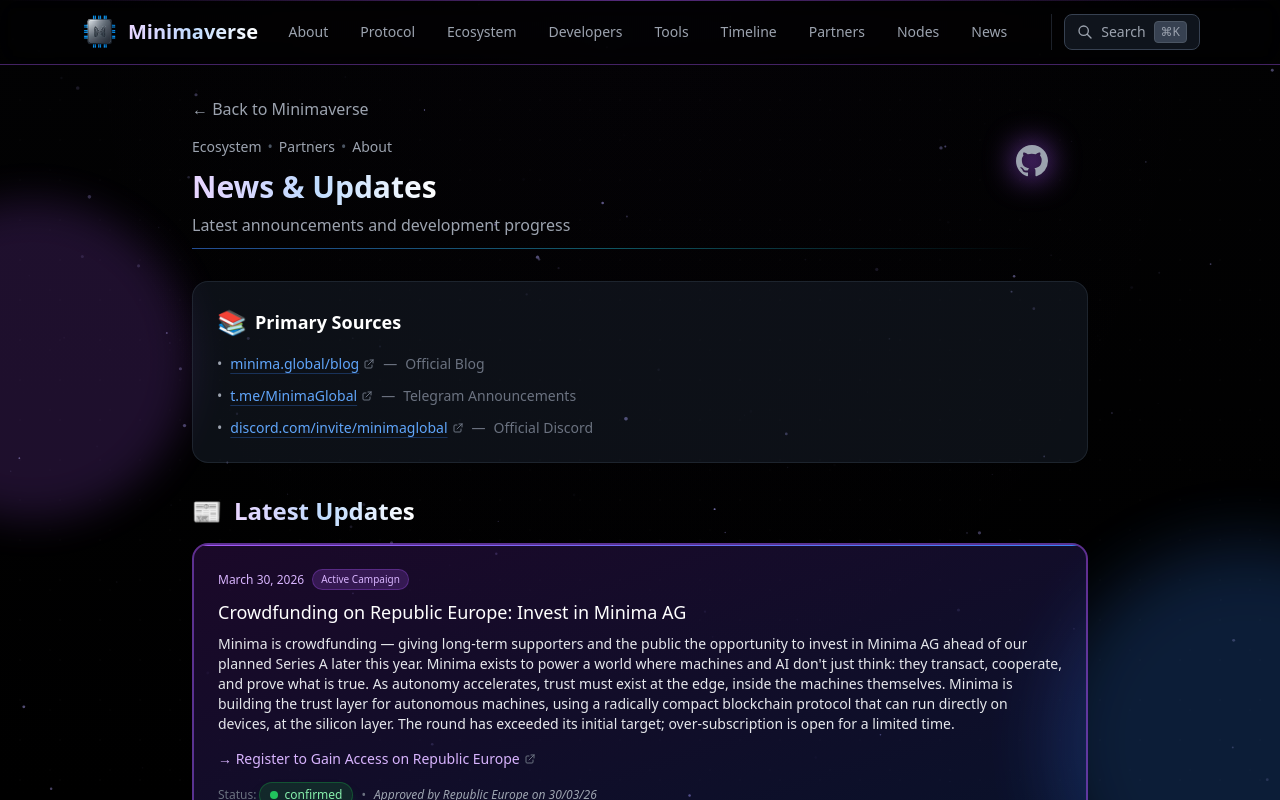
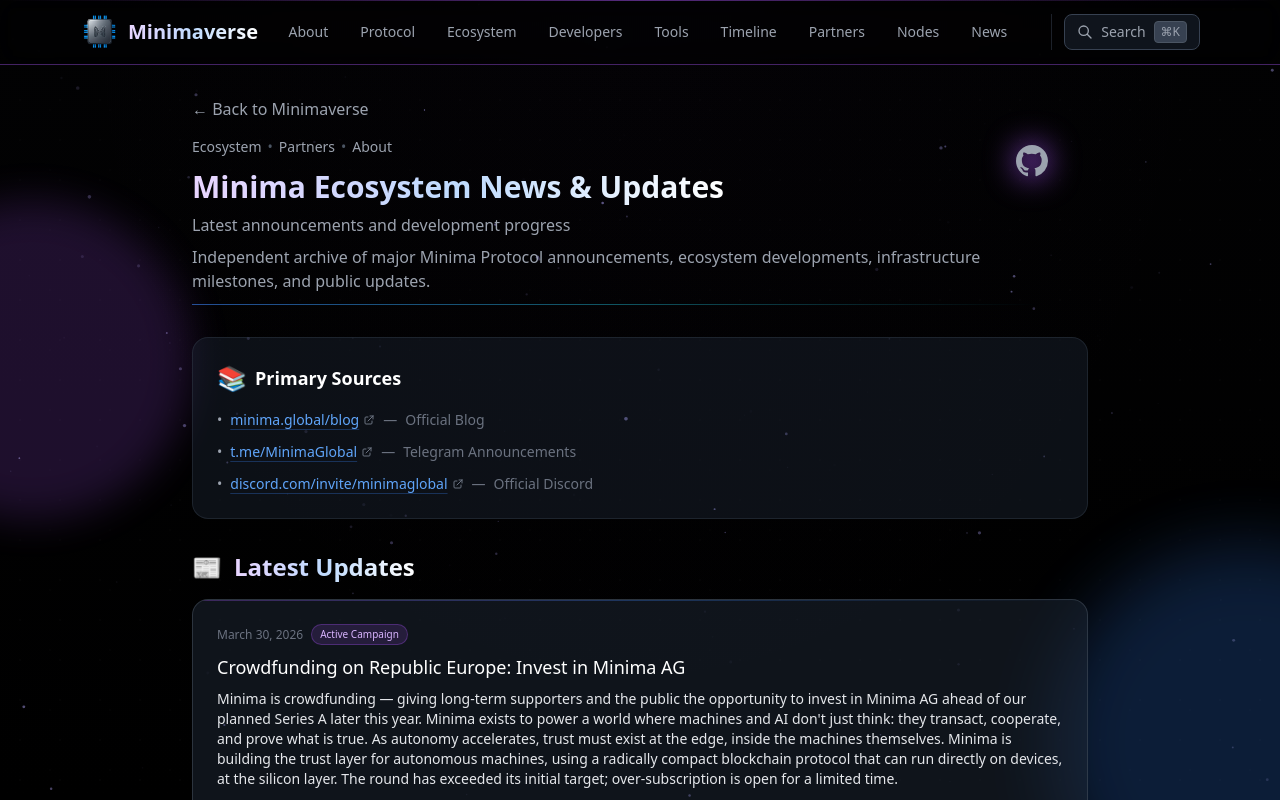
Before and after one commit to KuA1bo/minimaverse-site, a Next.js app: page /news in a window 1280 px wide. Shown: the top 800 px of the page. Built offline with nearby package versions, Linux system fonts and the light colour scheme.

Commit message:
update(news): replace page heading

```diff
--- a/src/app/news/page.tsx
+++ b/src/app/news/page.tsx
@@ -1,6 +1,6 @@
 // src/app/news/page.tsx
 // News page - latest updates and announcements about Minima Protocol
-// Updated: Header nav unified with /about style (Ecosystem • Partners • About), section anchors preserved
+// Updated: H1 specificity, intro paragraph, badge text set to "Active Campaign" (compromise styling)
 
 import Link from 'next/link';
 import JsonLd from '@/components/JsonLd';
@@ -96,7 +96,7 @@ export default function NewsPage() {
               <span className="group-hover:-translate-x-1 transition-transform duration-300 inline-block">←</span> Back to Minimaverse
             </Link>
 
-            {/* Internal navigation links - unified style with /about: Ecosystem • Partners • About */}
+            {/* Internal navigation links - unified style with /about */}
             <div className="flex flex-wrap items-center gap-1.5 mb-3 text-sm">
               <Link href="/ecosystem" className="text-gray-400 hover:text-purple-400 transition-colors">Ecosystem</Link>
               <span className="text-gray-600">•</span>
@@ -105,19 +105,26 @@ export default function NewsPage() {
               <Link href="/about" className="text-gray-400 hover:text-purple-400 transition-colors">About</Link>
             </div>
 
+            {/* Updated H1: more specific for SEO entity matching */}
             <h1 className="text-2xl sm:text-3xl font-bold text-white mb-2">
               <span className="bg-gradient-to-r from-purple-200 via-blue-200 to-white bg-clip-text text-transparent">
-                News & Updates
+                Minima Ecosystem News & Updates
               </span>
             </h1>
             <p className="text-gray-400 text-sm sm:text-base">Latest announcements and development progress</p>
+
+            {/* Added intro paragraph: clarifies page intent */}
+            <p className="text-gray-400 text-sm sm:text-base mt-2 leading-relaxed">
+              Independent archive of major Minima Protocol announcements, ecosystem developments,
+              infrastructure milestones, and public updates.
+            </p>
+
             {/* Gradient accent line under subtitle */}
             <span className="absolute bottom-0 left-0 right-0 h-px bg-gradient-to-r from-blue-500/60 via-cyan-400/40 to-transparent" />
           </div>
 
-          {/* GitHub icon - Desktop only (hidden on mobile), unified with homepage */}
+          {/* GitHub icon - Desktop only */}
           <div className="hidden sm:flex items-center justify-end relative -translate-x-10 mt-12 flex-shrink-0">
-            {/* Glow */}
             <div className="absolute inset-0 flex items-center justify-center">
               <div className="w-8 h-8 bg-purple-500/80 rounded-full blur-lg" />
             </div>
@@ -135,7 +142,7 @@ export default function NewsPage() {
         </div>
       </header>
 
-      {/* Primary Sources Box - matches /developers desktop style */}
+      {/* Primary Sources Box */}
       <div className="relative bg-gray-800/40 border border-gray-700/40 rounded-2xl p-6 mb-8
                       transition-all duration-300 hover:border-purple-500/50 hover:shadow-2xl hover:shadow-purple-500/15
                       opacity-0 animate-fade-in-up delay-150 group overflow-hidden">
@@ -186,7 +193,7 @@ export default function NewsPage() {
       {/* Content */}
       <article className="prose prose-invert max-w-none">
 
-        {/* Latest Updates - Added id for anchor links */}
+        {/* Latest Updates */}
         <section id="latest-updates" className="mb-10 opacity-0 animate-fade-in-up delay-75 scroll-mt-20">
           <h2 className="text-2xl font-bold mb-4 flex items-center gap-3">
             <span className="text-2xl">📰</span>
@@ -201,7 +208,7 @@ export default function NewsPage() {
                 text: "Minima is crowdfunding — giving long-term supporters and the public the opportunity to invest in Minima AG ahead of our planned Series A later this year. Minima exists to power a world where machines and AI don't just think: they transact, cooperate, and prove what is true. As autonomy accelerates, trust must exist at the edge, inside the machines themselves. Minima is building the trust layer for autonomous machines, using a radically compact blockchain protocol that can run directly on devices, at the silicon layer. The round has exceeded its initial target; over-subscription is open for a limited time.",
                 link: { href: 'https://europe.republic.com/minima', text: '→ Register to Gain Access on Republic Europe' },
                 status: 'confirmed' as const,
-                highlight: true
+                featured: true // Visual priority styling
               },
               {
                 date: 'March 24, 2026',
@@ -243,35 +250,36 @@ export default function NewsPage() {
               <div
                 key={index}
                 className={`relative rounded-2xl p-6 transition-all duration-300 group overflow-hidden hover:-translate-y-1
-                  ${item.highlight
-                    ? 'bg-gradient-to-br from-purple-900/30 to-blue-900/30 border-2 border-purple-500/50 shadow-lg shadow-purple-500/10'
+                  ${item.featured
+                    ? 'bg-gray-800/50 border border-gray-600/50 hover:border-purple-500/40'
                     : 'bg-gray-800/40 border border-gray-700/40 hover:border-purple-500/50 hover:shadow-2xl hover:shadow-purple-500/15'
                   }`}
               >
-                {item.highlight && (
-                  <div className="absolute top-0 left-0 w-full h-px bg-gradient-to-r from-purple-500 via-blue-500 to-cyan-500 animate-gradient-x" />
+                {/* Featured: subtle static top border line */}
+                {item.featured && (
+                  <div className="absolute top-0 left-0 w-full h-px bg-gradient-to-r from-purple-500/30 via-blue-500/30 to-transparent" />
                 )}
-                {!item.highlight && (
+                {/* Standard: animated left border on hover */}
+                {!item.featured && (
                   <div className="absolute top-0 left-0 w-px h-full bg-gradient-to-b from-purple-500 to-blue-500 transform scale-y-0 group-hover:scale-y-100 transition-transform duration-300 origin-top" />
                 )}
 
                 <div className="relative">
                   <div className="flex items-center gap-2 mb-2">
-                    <p className={`text-xs ${item.highlight ? 'text-purple-300 font-medium' : 'text-gray-500'}`}>
-                      {item.date}
-                    </p>
-                    {item.highlight && (
-                      <span className="px-2 py-0.5 rounded-full bg-purple-500/20 text-purple-300 text-[10px] font-medium border border-purple-500/30">
+                    <p className="text-xs text-gray-500">{item.date}</p>
+                    {/* Updated Badge Text: "Active Campaign" */}
+                    {item.featured && (
+                      <span className="px-2 py-0.5 rounded-full bg-purple-500/15 text-purple-300 text-[10px] font-medium border border-purple-500/30">
                         Active Campaign
                       </span>
                     )}
                   </div>
 
-                  <h3 className={`font-medium mb-2 ${item.highlight ? 'text-white text-lg' : 'text-white'}`}>
+                  <h3 className={`font-medium mb-2 ${item.featured ? 'text-white text-lg' : 'text-white'}`}>
                     {item.title}
                   </h3>
 
-                  <p className={`text-sm mb-3 ${item.highlight ? 'text-gray-200' : 'text-gray-300'}`}>
+                  <p className={`text-sm mb-3 ${item.featured ? 'text-gray-200' : 'text-gray-300'}`}>
                     {item.text}
                   </p>
 
@@ -279,7 +287,7 @@ export default function NewsPage() {
                     <ExternalLink
                       href={item.link.href}
                       className={`underline-offset-4 transition-all duration-300 text-sm block inline-flex items-center gap-1
-                        ${item.highlight
+                        ${item.featured
                           ? 'text-purple-300 hover:text-purple-200 decoration-purple-500/40 hover:decoration-purple-400'
                           : 'text-blue-400 hover:text-purple-400 decoration-blue-500/30 hover:decoration-purple-500/60'
                         }`}
@@ -300,13 +308,13 @@ export default function NewsPage() {
                     <p className="text-gray-500 text-xs">
                       Status: <StatusBadge status={item.status} reducedGlow={true} />
                     </p>
-                    {item.highlight && (
-                      <span className="text-gray-500 text-xs">•</span>
-                    )}
-                    {item.highlight && (
-                      <p className="text-gray-400 text-xs italic">
-                        Approved by Republic Europe on 30/03/26
-                      </p>
+                    {item.featured && (
+                      <>
+                        <span className="text-gray-500 text-xs">•</span>
+                        <p className="text-gray-400 text-xs italic">
+                          Approved by Republic Europe on 30/03/26
+                        </p>
+                      </>
                     )}
                   </div>
                 </div>
@@ -315,7 +323,7 @@ export default function NewsPage() {
           </div>
         </section>
 
-        {/* Communication Channels - Added id for anchor links */}
+        {/* Communication Channels */}
         <section id="communication-channels" className="mb-10 opacity-0 animate-fade-in-up delay-150 scroll-mt-20">
           <h2 className="text-2xl font-bold mb-4 flex items-center gap-3">
             <span className="text-2xl">📢</span>
@@ -378,7 +386,7 @@ export default function NewsPage() {
           </div>
         </section>
 
-        {/* Archive Notice - Added id for anchor links */}
+        {/* Archive Notice */}
         <section id="archive" className="mb-10 opacity-0 animate-fade-in-up delay-200 scroll-mt-20">
           <h2 className="text-2xl font-bold mb-4 flex items-center gap-3">
             <span className="text-2xl">🗄️</span>
@@ -419,7 +427,7 @@ export default function NewsPage() {
           </p>
         </div>
 
-        {/* Last Updated - UPDATED DATE */}
+        {/* Last Updated */}
         <section className="border-t border-gray-700/40 pt-6 opacity-0 animate-fade-in-up delay-300">
           <p className="text-gray-500 text-sm flex items-center gap-2">
             <span className="w-2 h-2 bg-green-500 rounded-full animate-pulse" />
```
